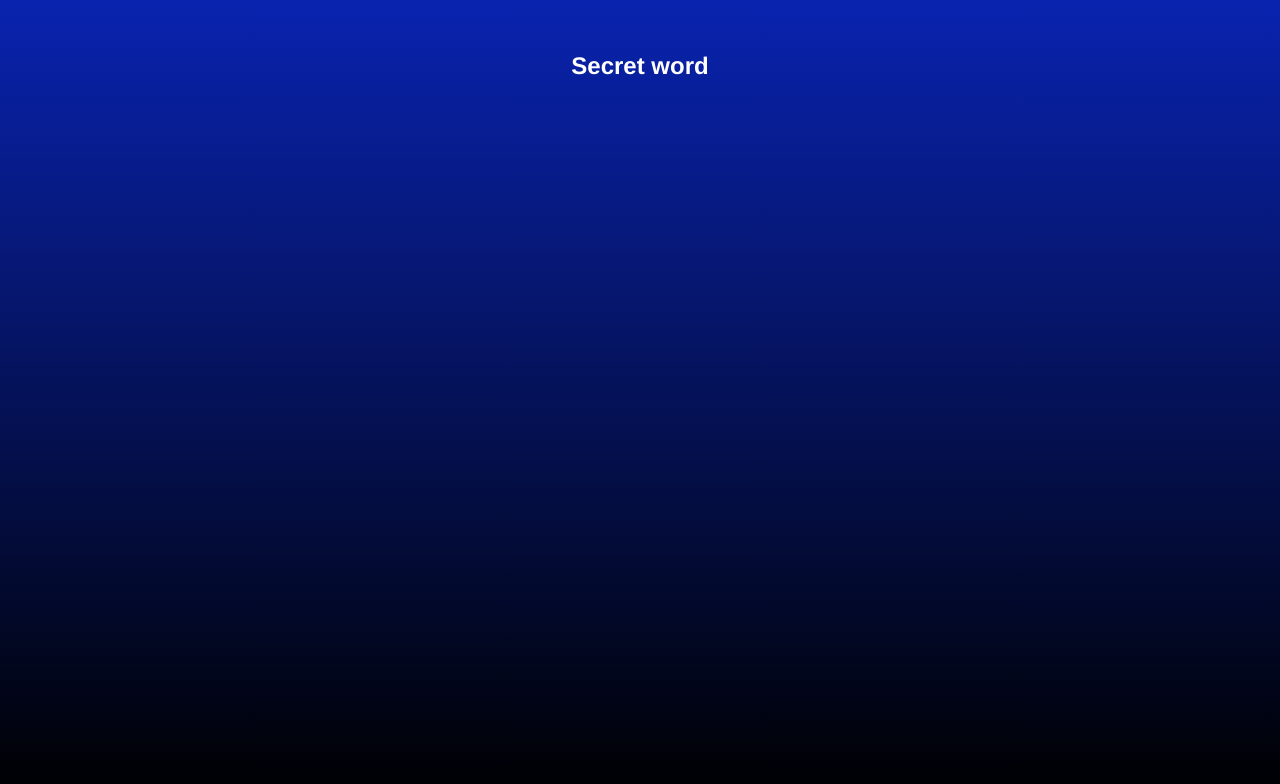
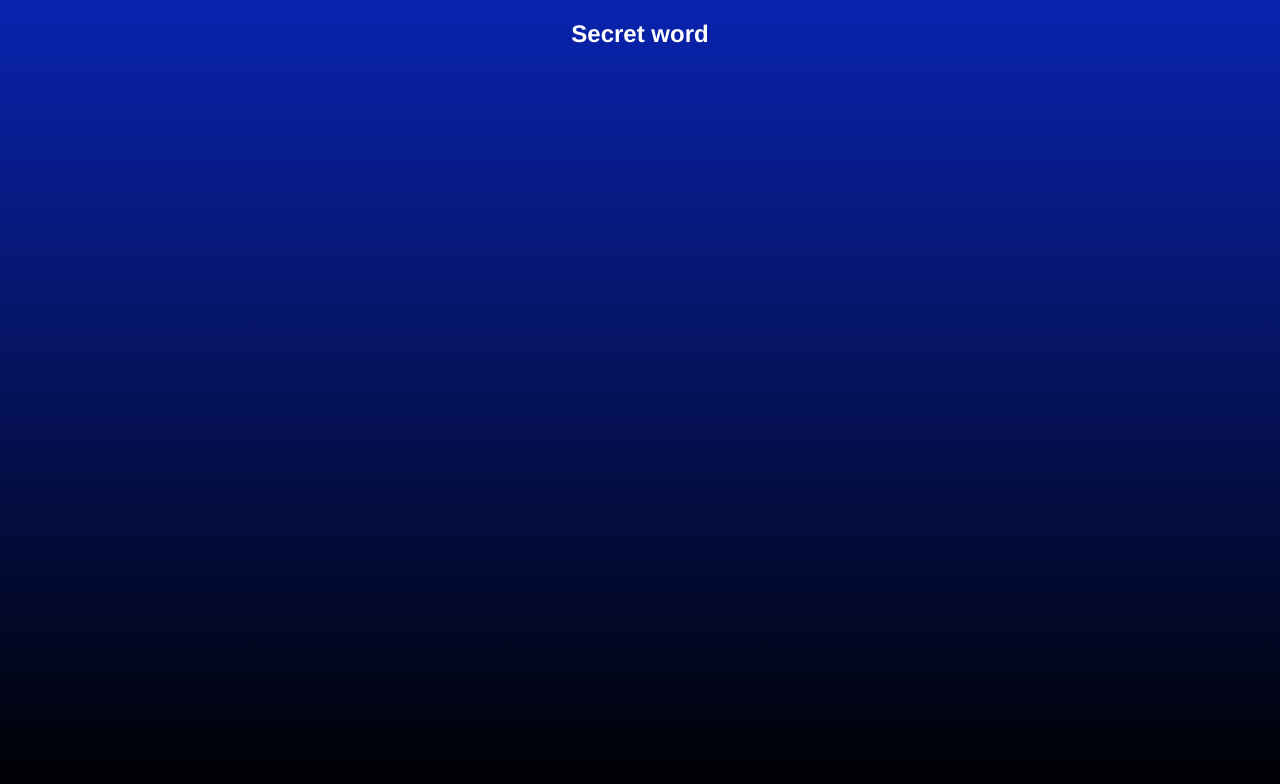
Before and after one commit to fh3mrique/EstudosReact, a React (Vite) app in the folder 06 - PROJETO/secretword/: page / in a window 1280 px wide. Shown: the top 784 px of the page. Built offline with nearby package versions, Linux system fonts and the light colour scheme.

Commit message:
Ajustes gerais

```diff
--- a/06 - PROJETO/secretword/src/App.css
+++ b/06 - PROJETO/secretword/src/App.css
@@ -1,6 +1,7 @@
-#root {
-  max-width: 1280px;
-  margin: 0 auto;
-  padding: 2rem;
+.App{
+  display: flex;
+  justify-content: center;
+  align-items: center;
   text-align: center;
+  width: 100%;
 }
--- a/06 - PROJETO/secretword/src/App.jsx
+++ b/06 - PROJETO/secretword/src/App.jsx
@@ -5,10 +5,10 @@
 function App() {
 
   return (
-    <>
+    <div className='App'>
       <h2>Secret word</h2>
 
-    </>
+    </div>
   )
 }
 
```
